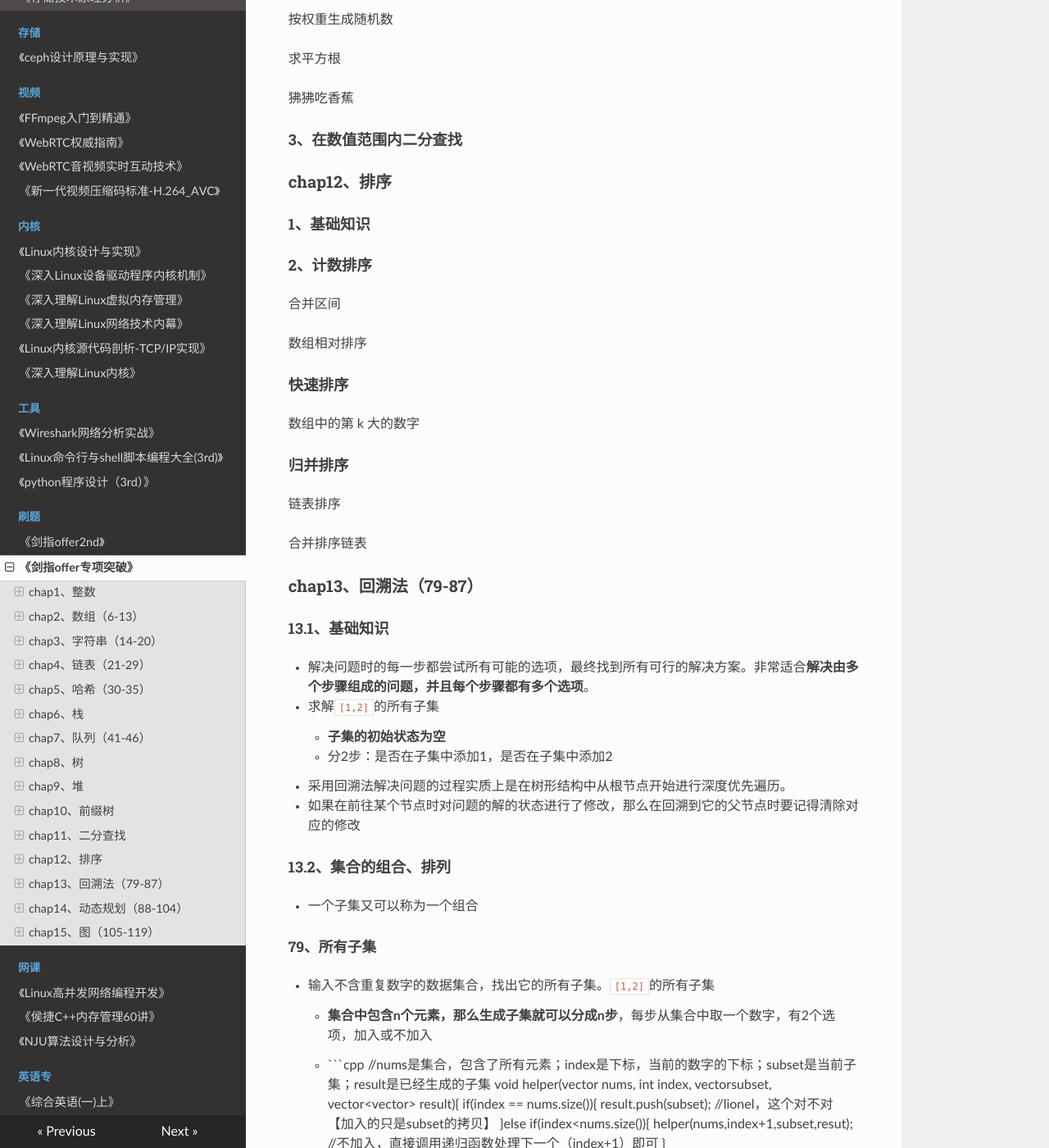
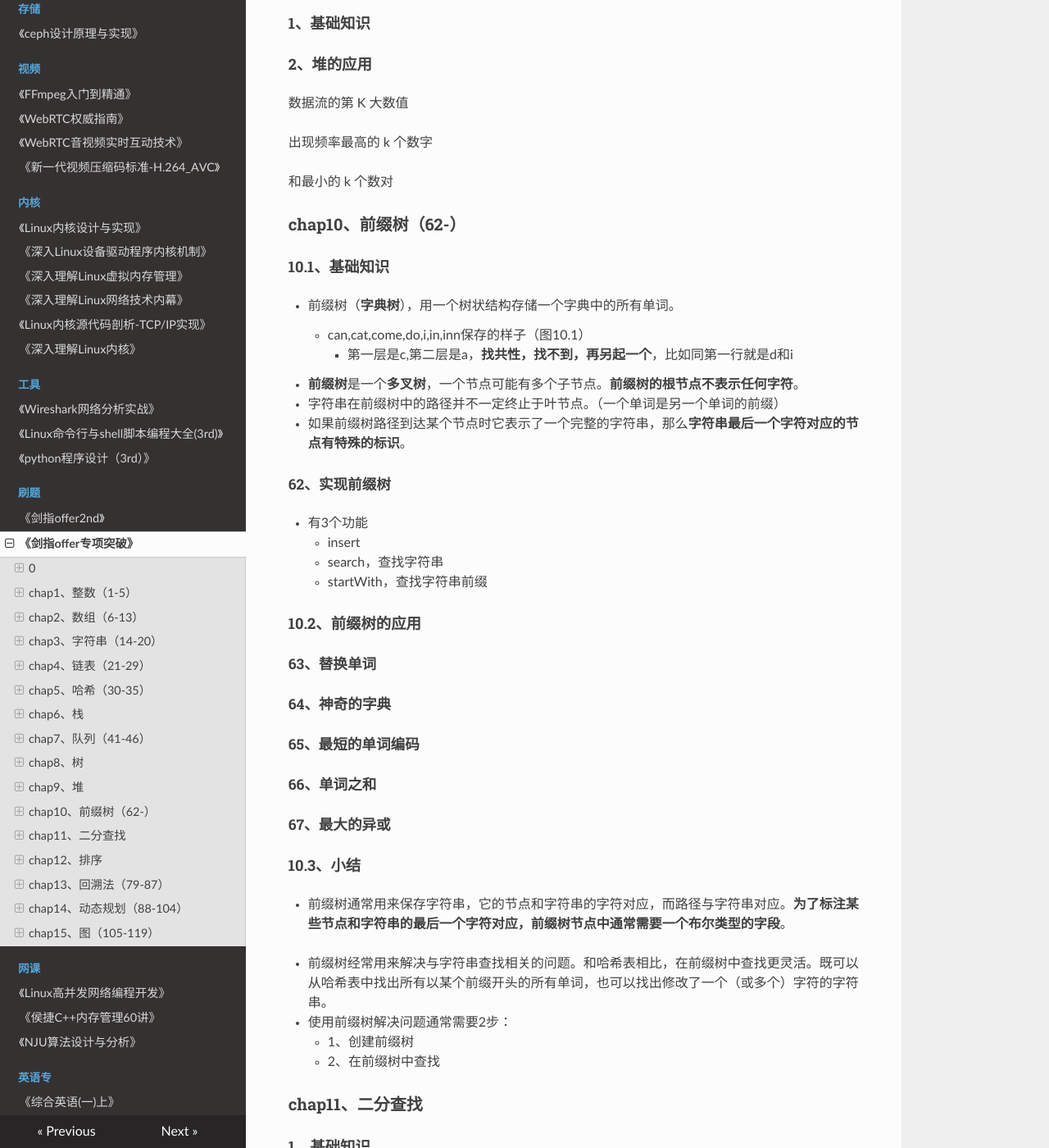
Before and after one commit to wolflion/booknotes, an MkDocs documentation site: the page built from docs/91leetcode/剑指offer专项突破.md, in a window 1280 px wide and 1400 px high, scrolled down 10001 px. Shown: the whole window at 82% size. Built offline with MkDocs 1.6.1, drawn with Linux system fonts in a browser that asks for light colours; nearby versions of some CDN libraries; some of the changed text lies outside the part shown.

Commit message:
Update 剑指offer专项突破.md

````diff
--- a/docs/91leetcode/剑指offer专项突破.md
+++ b/docs/91leetcode/剑指offer专项突破.md
@@ -2,14 +2,21 @@
 
 + [滑动窗口详解](https://zhuanlan.zhihu.com/p/422908736)
   + https://leetcode.cn/circle/article/9gcJBk/
++ chap8树，chap9堆，chap10前缀树、不熟悉（前2个还算看过，第3个根本不太了解）
 
-### chap1、整数
+### 0
 
-#### 基础知识
+#### 在其它地方刷过的题
 
-#### 题目
++ 5、单词长度的最大乘积
+
+### chap1、整数（1-5）
+
+#### 1.1、基础知识
 
 ##### 1、整数除法
+
+#### 1.2、二进制
 
 ##### 2、二进制加法
 
@@ -45,7 +52,12 @@
 
 ##### 5、单词长度的最大乘积
 
-##### 6、排序数组中两个数字之和
++ *在其它地方刷过，但没用作者给的2个思路，用的是自己的*
+
++ 字符串数组words，保存的是"abcw","foo"，“bar”,"fxyz","abcdf"，因为"bar"和"foo"没有相同的字符，所以乘积是`3*3=9`，"abcw"和"fxyz"也没有相同的字符，乘积是`4*4=16`，所以最大值是16。
+  + 自己思路是：两个for循环，找到没有相同的字符串
+  + 作者的给的思路1：**用哈希表记录字符串中出现的字符**。
+  + 作者的给的思路2：
 
 ### chap2、数组（6-13）
 
@@ -202,17 +214,29 @@
 
 ### chap3、字符串（14-20）
 
-#### 基础知识
+#### 3.1、基础知识
 
-#### 题目
++ C++的string类（*lionel，书中讲的是java*）
+
+#### 3.2、双指针
+
++ 把字符串看成一个由字符组成的数组，那么也可以用两个指针来定位一个子字符串。
++ **使用哈希表来存储每个元素出现的次数**，解决问题时**同时使用 双指针 + 哈希表**（2个配合使用）
 
 ##### 14、字符串中的变位词
 
-15、字符串中的所有变位词
+##### 15、字符串中的所有变位词
 
-16、不含重复字符的最长子字符串
+##### 16、不含重复字符的最长子字符串
 
-17、含有所有字符的最短字符串
+##### 17、包含所有字符的最短字符串
+
++ s为"ADDBANCAD"，t为“ABC”，找出s中包含t的所有字符的最短子字符串。输出是**BANC**
+  + 作者思路：
+    + **哈希表统计字符串每个字符出现的次数**，先扫描t，统计每个字符的个数；再扫描s，每扫描一个字符，就检查哈希表中是否存在，不存在就忽略，存在hash表的值就减1。
+  + *java中的HashMap类型对应C++的是哪种？*
+
+#### 3.3、回文字符串
 
 ##### 18、[有效的回文](https://leetcode.cn/problems/XltzEq/)
 
@@ -274,7 +298,16 @@
 
 
 
- 20、回文子字符串的个数
+#####  20、回文子字符串的个数
+
++ 字符串"abc"有3个回文字符串（a,b,c），字符串"aaa"有6个回文串（a,a,a,aa,aa,aaa）。
+
+#### 3.1、小结
+
++ **熟练掌握字符串常用操作**是解题的前提
++ **变位词与回文**是考查的重点
+  + **变位词**，两个字符串包含的字符及每个字符出现的次数都相同，只是字符出现的顺序不同，**用哈希表统计每个字符出现的次数**
+  + **回文**，从前往后还是从后往前读取其每一个字符，得到的内容都是一样的。**双指针**（两端往中间移，中间往两端移）两种思路
 
 ### chap4、链表（21-29）
 
@@ -421,23 +454,44 @@
 
 和最小的 k 个数对
 
-### chap10、前缀树
+### chap10、前缀树（62-）
 
-#### 1、基础知识
+#### 10.1、基础知识
 
-#### 2、前缀树的应用
++ 前缀树（**字典树**），用一个树状结构存储一个字典中的所有单词。
+  + can,cat,come,do,i,in,inn保存的样子（图10.1）
+    + 第一层是c,第二层是a，**找共性，找不到，再另起一个**，比如同第一行就是d和i
++ **前缀树**是一个**多叉树**，一个节点可能有多个子节点。**前缀树的根节点不表示任何字符**。
++ 字符串在前缀树中的路径并不一定终止于叶节点。（一个单词是另一个单词的前缀）
++ 如果前缀树路径到达某个节点时它表示了一个完整的字符串，那么**字符串最后一个字符对应的节点有特殊的标识**。
 
- 实现前缀树
+##### 62、实现前缀树
 
-替换单词
++ 有3个功能
+  + insert
+  + search，查找字符串
+  + startWith，查找字符串前缀
 
-神奇的字典
+#### 10.2、前缀树的应用
 
-最短的单词编码
+##### 63、替换单词
 
-单词之和
+##### 64、神奇的字典
 
-最大的异或
+##### 65、最短的单词编码
+
+##### 66、单词之和
+
+##### 67、最大的异或
+
+#### 10.3、小结
+
++ 前缀树通常用来保存字符串，它的节点和字符串的字符对应，而路径与字符串对应。**为了标注某些节点和字符串的最后一个字符对应，前缀树节点中通常需要一个布尔类型的字段**。
+
++ 前缀树经常用来解决与字符串查找相关的问题。和哈希表相比，在前缀树中查找更灵活。既可以从哈希表中找出所有以某个前缀开头的所有单词，也可以找出修改了一个（或多个）字符的字符串。
++ 使用前缀树解决问题通常需要2步：
+  + 1、创建前缀树
+  + 2、在前缀树中查找
 
 ### chap11、二分查找
 
@@ -605,6 +659,40 @@
 
 ##### 89、房屋被盗
 
++ 在
+
+  + ```cpp
+    //维护一个dp，传入参数，这是一种做法
+    void helper(vector<int> nums, int index, vector<int> dp){
+        if(index == 0){
+            dp[index] == nums[0];
+        }
+        else if (index == 1){
+            dp[index]=max(nums[0],nums[1]);
+        }else if(dp[index]<0){
+            helper(nums,index-2,dp);
+            helper(nums,index-1,dp);
+            dp[index]=max(dp[index-1],dp[index-2]+nums[index]);
+        }
+    }
+
+    //还有一种做法，不用helper()函数，直接用 for循环
+    //先算出dp[0]
+    dp[0]=nums[0];
+    //再求出dp[1]
+    if(nums.size()>1){
+        dp[1]=max(nums[0],nums[1]);
+    }
+
+    for(int i=2;i<nums.size();i++){  //lionel，这个地方从2开始
+        dp[i]=max(dp[i-1],dp[i-2]+nums[i]);
+    }
+
+    return dp[nums.length-1];
+    ```
+
+  +
+
 ##### 90、环形房屋偷盗
 
 91、粉刷房子
````
Also changed, not shown: other parts of docs/91leetcode/剑指offer专项突破.md (+2 -2 lines).
